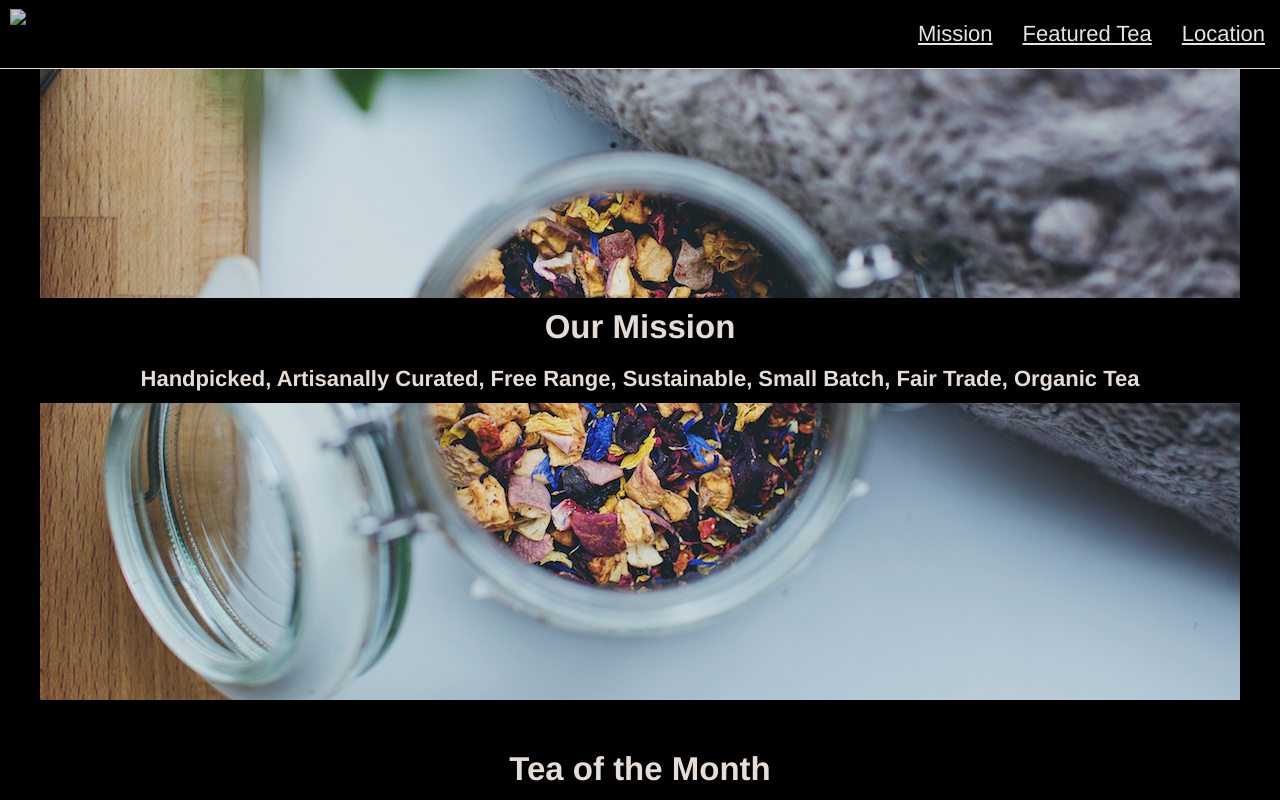
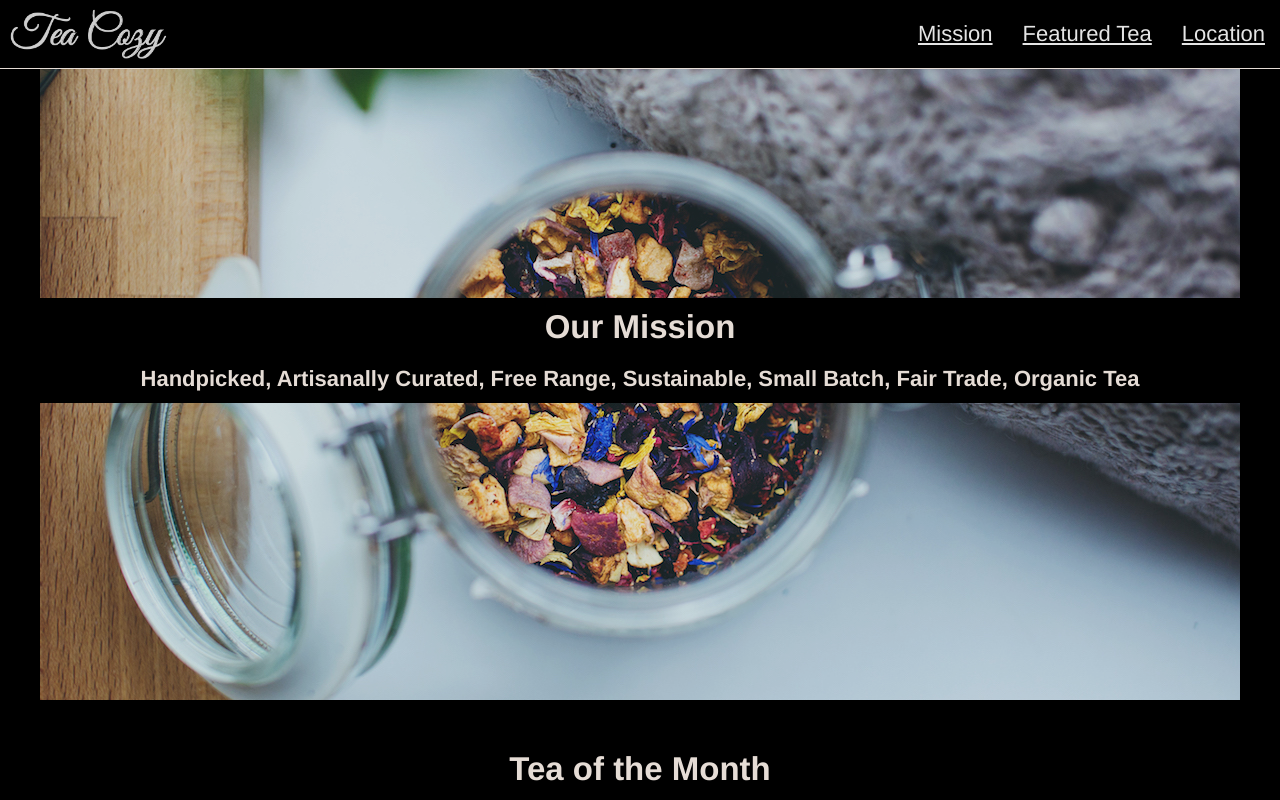
Before and after one commit to ritabobita/Tea-Cozy, a plain HTML site: page index.html in a window 1280 px wide. Shown: the top 800 px of the page. Drawn offline with Linux system fonts and the light colour scheme.

Commit message:
Update index.html
update logo

```diff
--- a/index.html
+++ b/index.html
@@ -12,7 +12,7 @@
 <body>
     <div class="container">
         <header>
-            <img class="logo" src="../Tea Cozy/images/img-tea-cozy-logo.png">
+            <img class="logo" src="images/img-tea-cozy-logo.png">
             <ul class="nav">
                 <li class="nav-item"><a href="#">Mission</a></li>
                 <li class="nav-item"><a href="#">Featured Tea</a></li>
```
